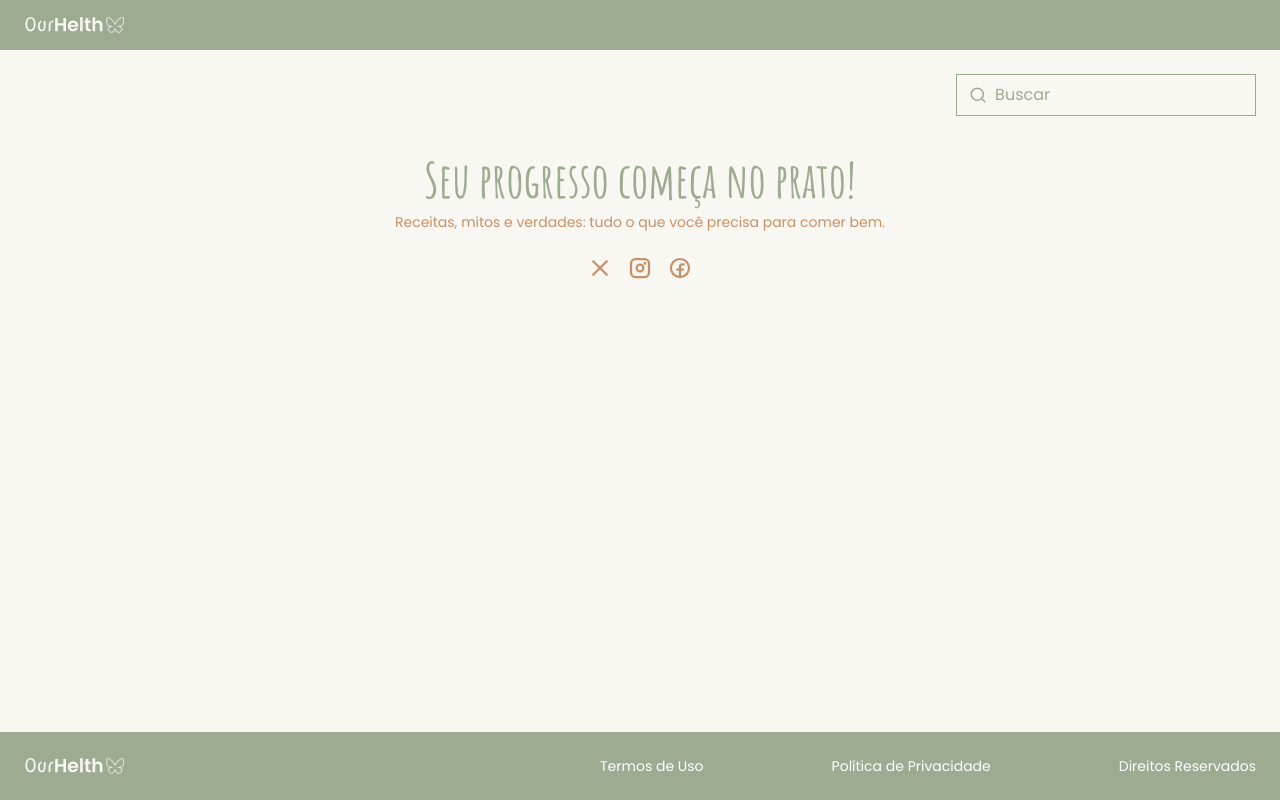
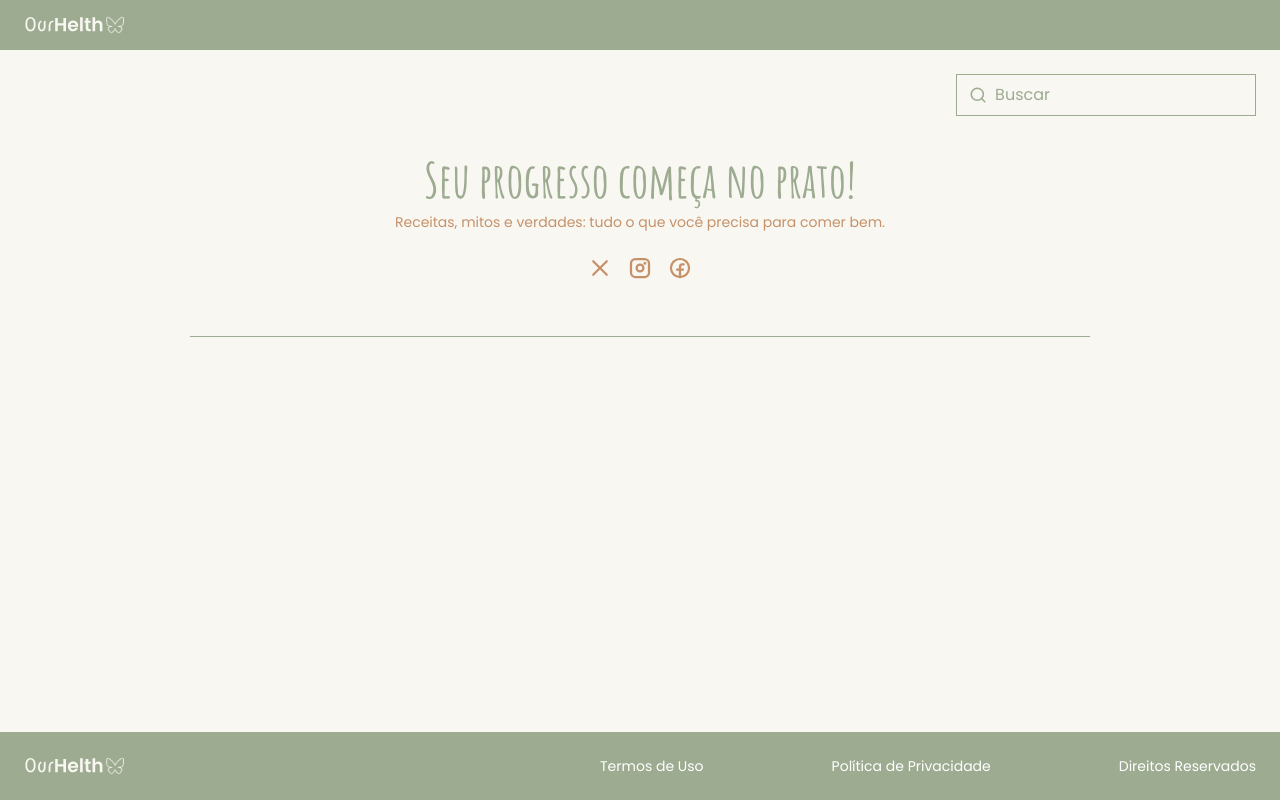
Before and after one commit to francinedds/nutri-blog, a Next.js app: page / in a window 1280 px wide. Built offline with nearby package versions, Linux system fonts and the light colour scheme.

Commit message:
feat: add horizontal separator

```diff
--- a/src/app/page.tsx
+++ b/src/app/page.tsx
@@ -57,6 +57,8 @@ export default function Home() {
           </a>
         </div>
       </section>
+
+      <hr className="border-t border-[#9DAB91] w-[900px] my-4" />
     </main>
   );
 }
```
